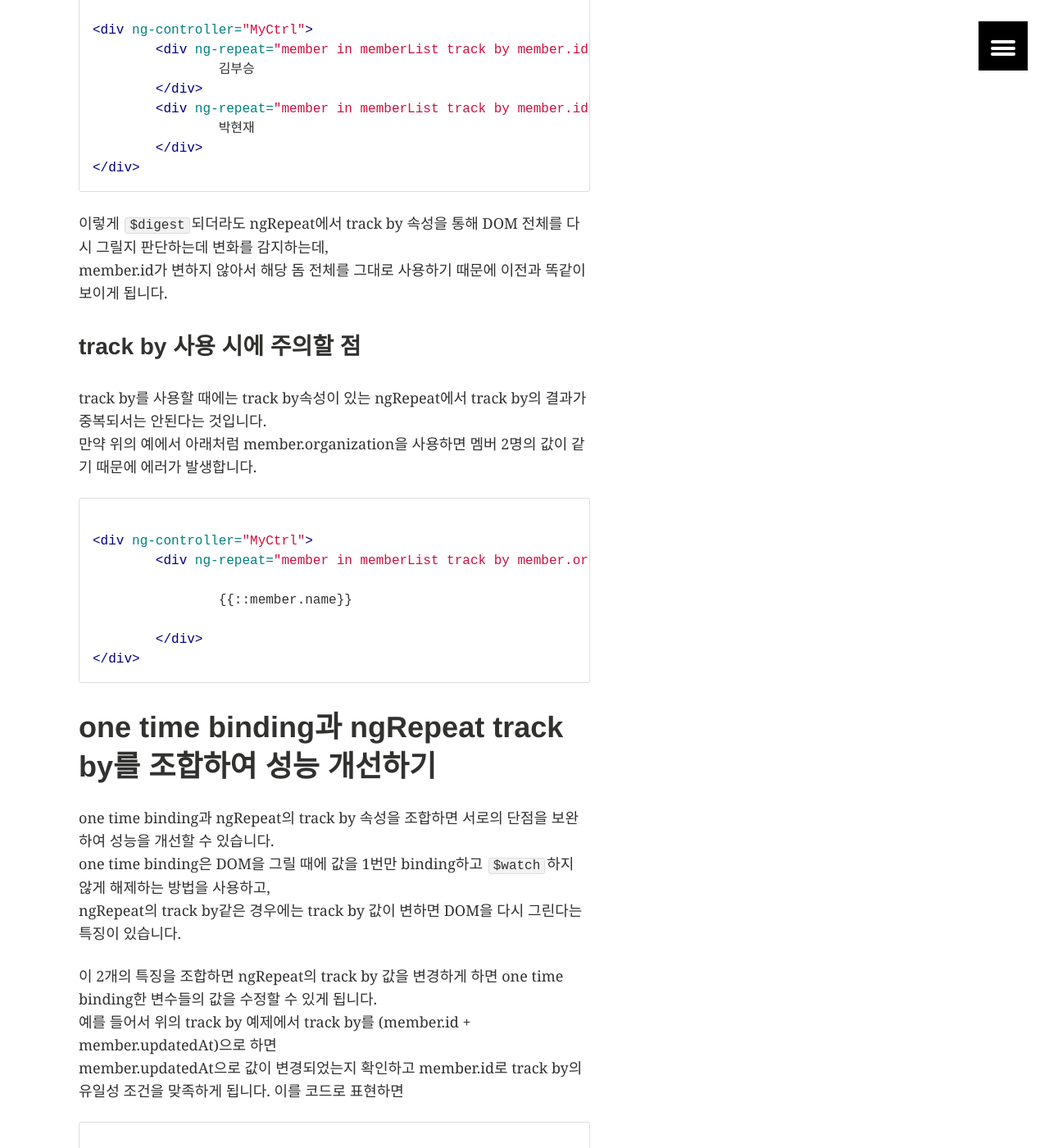
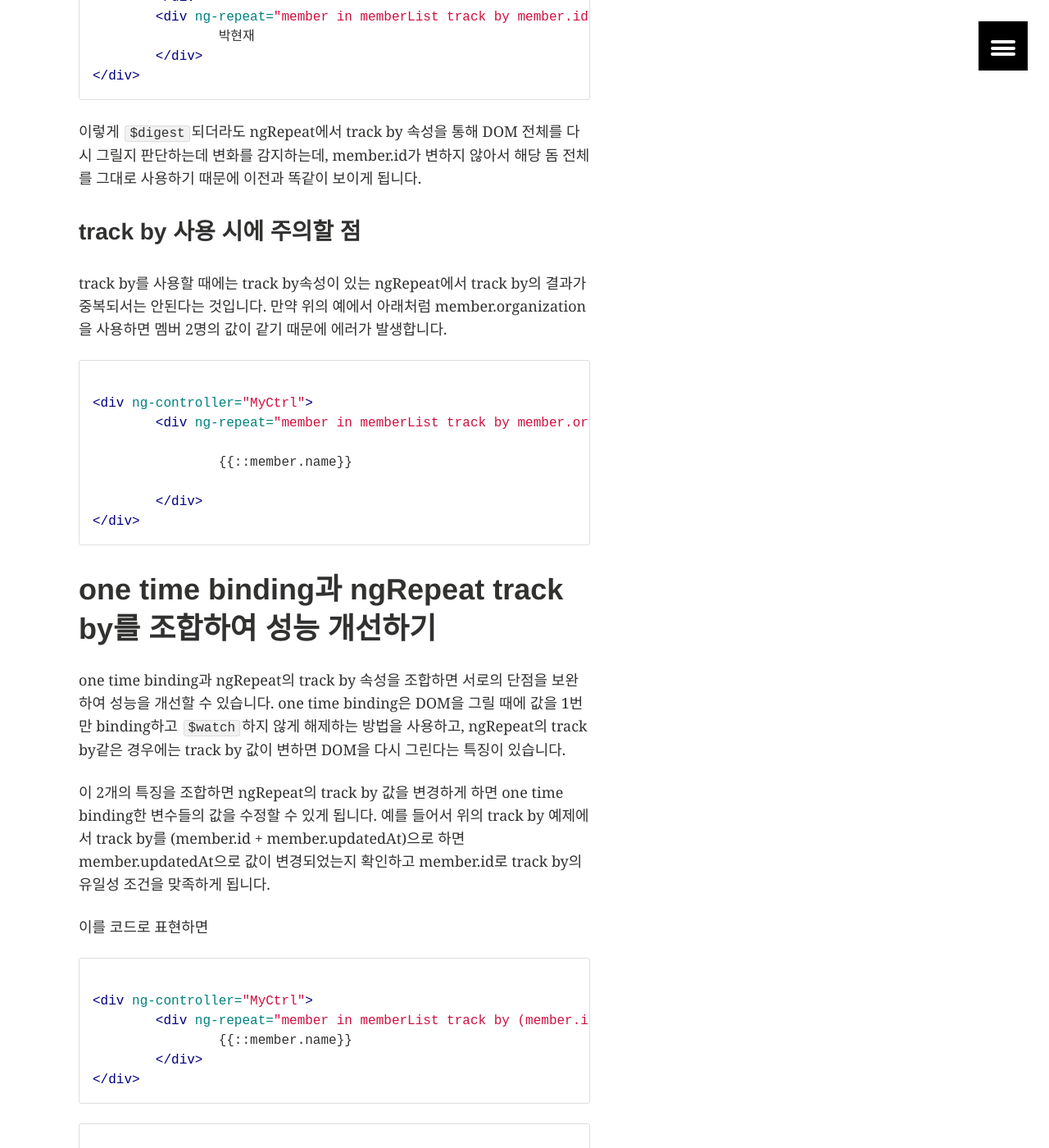
Before and after one commit to kbs0327/blog, a Jekyll site: the page built from _posts/2016-01-14-angularjs-improve-performance.markdown, in a window 1280 px wide and 1400 px high, scrolled down 7295 px. Shown: the whole window at 82% size. Built offline with Jekyll 4.4.1, drawn with Linux system fonts in a browser that asks for light colours; some of the changed text lies outside the part shown.

```diff
--- a/_posts/2016-01-14-angularjs-improve-performance.markdown
+++ b/_posts/2016-01-14-angularjs-improve-performance.markdown
@@ -8,11 +8,11 @@ categories: technology
 ---
 
 # 개요
+
 이 글은 AngularJS의 웹 어플리케이션 성능개선을 진행한 방법을 정리한 글입니다.
 - AngularJS v1.4.8 기준으로 작성되었습니다.
 
-AngularJS에서 가장 큰 장점은 `양방향 바인딩`이라고 생각합니다. 하지만 이것은 성능에 큰 문제를 주는 병목으로 작용하기도 합니다.
-양방향 바인딩을 구현하기 위해서 AngularJS는 binding되는 변수들을 모두 `$watch`하고 있습니다. 그리고 `$digest` 시에 `$watch`한 변수 중 수정된 것을 돔에 반영해주는 형태를 띄고 있습니다.
+AngularJS에서 가장 큰 장점은 `양방향 바인딩`이라고 생각합니다. 하지만 이것은 성능에 큰 문제를 주는 병목으로 작용하기도 합니다. 양방향 바인딩을 구현하기 위해서 AngularJS는 binding되는 변수들을 모두 `$watch`하고 있습니다. 그리고 `$digest` 시에 `$watch`한 변수 중 수정된 것을 돔에 반영해주는 형태를 띄고 있습니다.
 
 이 `$watch`하는 변수가 적을 때에는 개발도 편하고 성능에도 이상없지만 `$watch`개수가 늘어나면서 성능에 문제가 발생하기 시작합니다. 이번 글도 이 `$watch`와 `$digest` 수를 줄이는 게 주요 내용입니다.
 
@@ -22,6 +22,7 @@ AngularJS에서 가장 큰 장점은 `양방향 바인딩`이라고 생각합니
 </figure>
 
 #### 주요내용
+
 - [$httpProvider.useApplyAsync](#httpprovideruseapplyasynchttpsdocsangularjsorgapingproviderhttpprovideruseapplyasync)
 - [$compileProvider.debugInfoEnabled](#compileproviderdebuginfoenabledhttpsdocsangularjsorgapingprovidercompileproviderdebuginfoenabled)
 - [one time binding](#one-time-bindinghttpsdocsangularjsorgguideexpressionhow-to-benefit-from-one-time-binding)
@@ -62,6 +61,7 @@ angular.module('testModule', []).controller('MyCtrl', ['$scope, $timeout', funct
 	}, 3000);
 }]);
 {% endhighlight %}
+
 아래와 같은 형태로 변합니다.
 
 {% highlight html %}
@@ -98,6 +97,7 @@ angular.module('testModule', []).controller('MyCtrl', ['$scope, $timeout', funct
 {% endhighlight %}
 
 이렇게 입력하면 똑같이 처음에는 아래처럼 변합니다.
+
 {% highlight html %}
 <div ng-controller="MyCtrl">
 	김부승
@@ -105,6 +105,7 @@ angular.module('testModule', []).controller('MyCtrl', ['$scope, $timeout', funct
 {% endhighlight %}
 
 그리고 3초 후에 myName변수가 변한 이후에도 아래처럼 보입니다.
+
 {% highlight html %}
 <div ng-controller="MyCtrl">
 	김부승
@@ -116,6 +117,7 @@ angular.module('testModule', []).controller('MyCtrl', ['$scope, $timeout', funct
 # [ngRepeat track by](https://docs.angularjs.org/api/ng/directive/ngRepeat#tracking-and-duplicates)
 
 ## ngRepeat
+
 ngRepeat는 간단하게 표한하자면 HTML 소스에서 for문을 실행시켜서 template을 반복적으로 복사하는 것과 비슷합니다.
 
 ngRepeat안의 HTML에 들어있는 `$watch`하는 변수들은 ngRepeat이 반복되는 수만큼 증가하게 됩니다.
@@ -150,7 +152,9 @@ angular.module('testModule', []).controller('MyCtrl', ['$scope, $timeout', funct
 	}, 3000);
 }]);
 {% endhighlight %}
+
 처음에는 아래와 같은 형태로 보이게 되고
+
 {% highlight html %}
 <div ng-controller="MyCtrl">
 	<div ng-repeat="member in memberList">
@@ -163,6 +167,7 @@ angular.module('testModule', []).controller('MyCtrl', ['$scope, $timeout', funct
 {% endhighlight %}
 
 3초 후에는 아래처럼 변하게 됩니다.
+
 {% highlight html %}
 <div ng-controller="MyCtrl">
 	<div ng-repeat="member in memberList">
@@ -209,6 +212,7 @@ angular.module('testModule', []).controller('MyCtrl', ['$scope, $timeout', funct
 {% endhighlight %}
 
 이렇게 수정하면 처음에는 아래와 같은 형태로 보이게 되고
+
 {% highlight html %}
 <div ng-controller="MyCtrl">
 	<div ng-repeat="member in memberList track by member.id">
@@ -221,6 +225,7 @@ angular.module('testModule', []).controller('MyCtrl', ['$scope, $timeout', funct
 {% endhighlight %}
 
 3초 후에 myName변수가 변한 이후에도 아래처럼 보입니다.
+
 {% highlight html %}
 <div ng-controller="MyCtrl">
 	<div ng-repeat="member in memberList track by member.id">
@@ -232,12 +237,12 @@ angular.module('testModule', []).controller('MyCtrl', ['$scope, $timeout', funct
 </div>
 {% endhighlight %}
 
-이렇게 `$digest`되더라도 ngRepeat에서 track by 속성을 통해 DOM 전체를 다시 그릴지 판단하는데 변화를 감지하는데,
-member.id가 변하지 않아서 해당 돔 전체를 그대로 사용하기 때문에 이전과 똑같이 보이게 됩니다.
+이렇게 `$digest`되더라도 ngRepeat에서 track by 속성을 통해 DOM 전체를 다시 그릴지 판단하는데 변화를 감지하는데,  member.id가 변하지 않아서 해당 돔 전체를 그대로 사용하기 때문에 이전과 똑같이 보이게 됩니다.
 
 ### track by 사용 시에 주의할 점
-track by를 사용할 때에는 track by속성이 있는 ngRepeat에서 track by의 결과가 중복되서는 안된다는 것입니다.
-만약 위의 예에서 아래처럼 member.organization을 사용하면 멤버 2명의 값이 같기 때문에 에러가 발생합니다.
+
+track by를 사용할 때에는 track by속성이 있는 ngRepeat에서 track by의 결과가 중복되서는 안된다는 것입니다.  만약 위의 예에서 아래처럼 member.organization을 사용하면 멤버 2명의 값이 같기 때문에 에러가 발생합니다.
+
 {% highlight html %}
 <div ng-controller="MyCtrl">
 	<div ng-repeat="member in memberList track by member.organization">
@@ -249,14 +254,13 @@ track by를 사용할 때에는 track by속성이 있는 ngRepeat에서 track by
 {% endhighlight %}
 
 # one time binding과 ngRepeat track by를 조합하여 성능 개선하기
-one time binding과 ngRepeat의 track by 속성을 조합하면 서로의 단점을 보완하여 성능을 개선할 수 있습니다.
-one time binding은 DOM을 그릴 때에 값을 1번만 binding하고 `$watch`하지 않게 해제하는 방법을 사용하고,
-ngRepeat의 track by같은 경우에는 track by 값이 변하면 DOM을 다시 그린다는 특징이 있습니다.
 
-이 2개의 특징을 조합하면 ngRepeat의 track by 값을 변경하게  하면 one time binding한 변수들의 값을 수정할 수 있게 됩니다.
-예를 들어서 위의 track by 예제에서 track by를 (member.id + member.updatedAt)으로 하면
-member.updatedAt으로 값이 변경되었는지 확인하고 member.id로 track by의 유일성 조건을 맞족하게 됩니다.
+one time binding과 ngRepeat의 track by 속성을 조합하면 서로의 단점을 보완하여 성능을 개선할 수 있습니다.  one time binding은 DOM을 그릴 때에 값을 1번만 binding하고 `$watch`하지 않게 해제하는 방법을 사용하고,  ngRepeat의 track by같은 경우에는 track by 값이 변하면 DOM을 다시 그린다는 특징이 있습니다.
+
+이 2개의 특징을 조합하면 ngRepeat의 track by 값을 변경하게  하면 one time binding한 변수들의 값을 수정할 수 있게 됩니다.  예를 들어서 위의 track by 예제에서 track by를 (member.id + member.updatedAt)으로 하면  member.updatedAt으로 값이 변경되었는지 확인하고 member.id로 track by의 유일성 조건을 맞족하게 됩니다.
+
 이를 코드로 표현하면
+
 {% highlight html %}
 <div ng-controller="MyCtrl">
 	<div ng-repeat="member in memberList track by (member.id + member.updatedAt)">
@@ -309,19 +315,22 @@ angular.module('testModule', []).controller('MyCtrl', ['$scope, $timeout', funct
 </div>
 {% endhighlight %}
 
-이런 형태로 코드를 작성하게 되면 ngRepeat의 track by 속성의 값을 계산하는데는 기존(1개 속성만 track by할 때)보다 시간이 더 걸리겠지만
-ngRepeat 안의 `$watch`되는 변수들을 one time binding을 사용하여 `$watch` 수를 줄일 수 있고 이는 1번 `$digest`할 때의 비용을 줄여줍니다.
+이런 형태로 코드를 작성하게 되면 ngRepeat의 track by 속성의 값을 계산하는데는 기존(1개 속성만 track by할 때)보다 시간이 더 걸리겠지만  ngRepeat 안의 `$watch`되는 변수들을 one time binding을 사용하여 `$watch` 수를 줄일 수 있고 이는 1번 `$digest`할 때의 비용을 줄여줍니다.
 
 # 그 외 성능개선 Tip
 
 ### [AngularJS Batarang](https://chrome.google.com/webstore/detail/angularjs-batarang-stable/niopocochgahfkiccpjmmpchncjoapek)
+
 크롬익스텐션으로 이를 사용하면 DOM의 `$watch`변수들의 실행 시간을 확인할 수 있습니다.
 
 ### [watch vs watchCollection 성능 분석](http://plnkr.co/edit/Pbvo6AqME081rZ2RVKDU?p=preview)
+
 성능 개선을 해 보면 `$watch`와 `$watchCollection`의 차이를 알아야합니다. 이 사이트는 이 2개의 차이점을 이해하기 쉽게 해줍니다.
 
 ### [AngularJS 성능개선 Tip 11가지](http://www.alexkras.com/11-tips-to-improve-angularjs-performance/)
+
 AngularJS의 성능개선 시에 Tip을 알려줍니다.
 
 # 참고자료
+
 [AngularJs 공식 홈페이지](https://angularjs.org/)
```
Also changed, not shown: other parts of _posts/2016-01-14-angularjs-improve-performance.markdown (+14 -17 lines).
